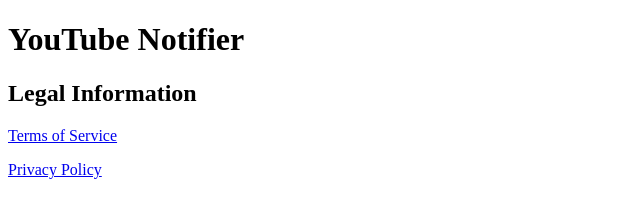
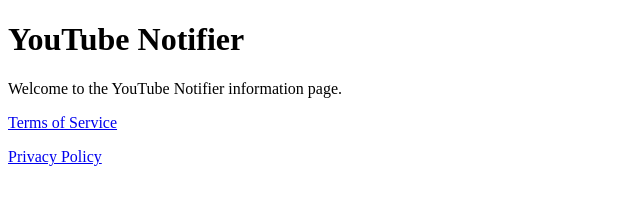
Before and after one commit to Deadly568/Youtube-Notifier-info, a plain HTML site: page index.html in a window 1280 px wide. Shown: the whole page, without its empty margins (0-640 px from the left). Drawn offline with Linux system fonts and the light colour scheme.

Commit message:
Update YouTube Notifier information page content
Replaced the 'Legal Information' heading with a welcome message and consolidated the terms and privacy links into single paragraphs.

```diff
--- a/index.html
+++ b/index.html
@@ -6,14 +6,9 @@
 <body>
     <h1>YouTube Notifier</h1>
 
-    <h2>Legal Information</h2>
+    <p>Welcome to the YouTube Notifier information page.</p>
 
-    <p>
-        <a href="terms.html">Terms of Service</a>
-    </p>
-
-    <p>
-        <a href="privacy.html">Privacy Policy</a>
-    </p>
+    <p><a href="terms.html">Terms of Service</a></p>
+    <p><a href="privacy.html">Privacy Policy</a></p>
 </body>
 </html>
```
